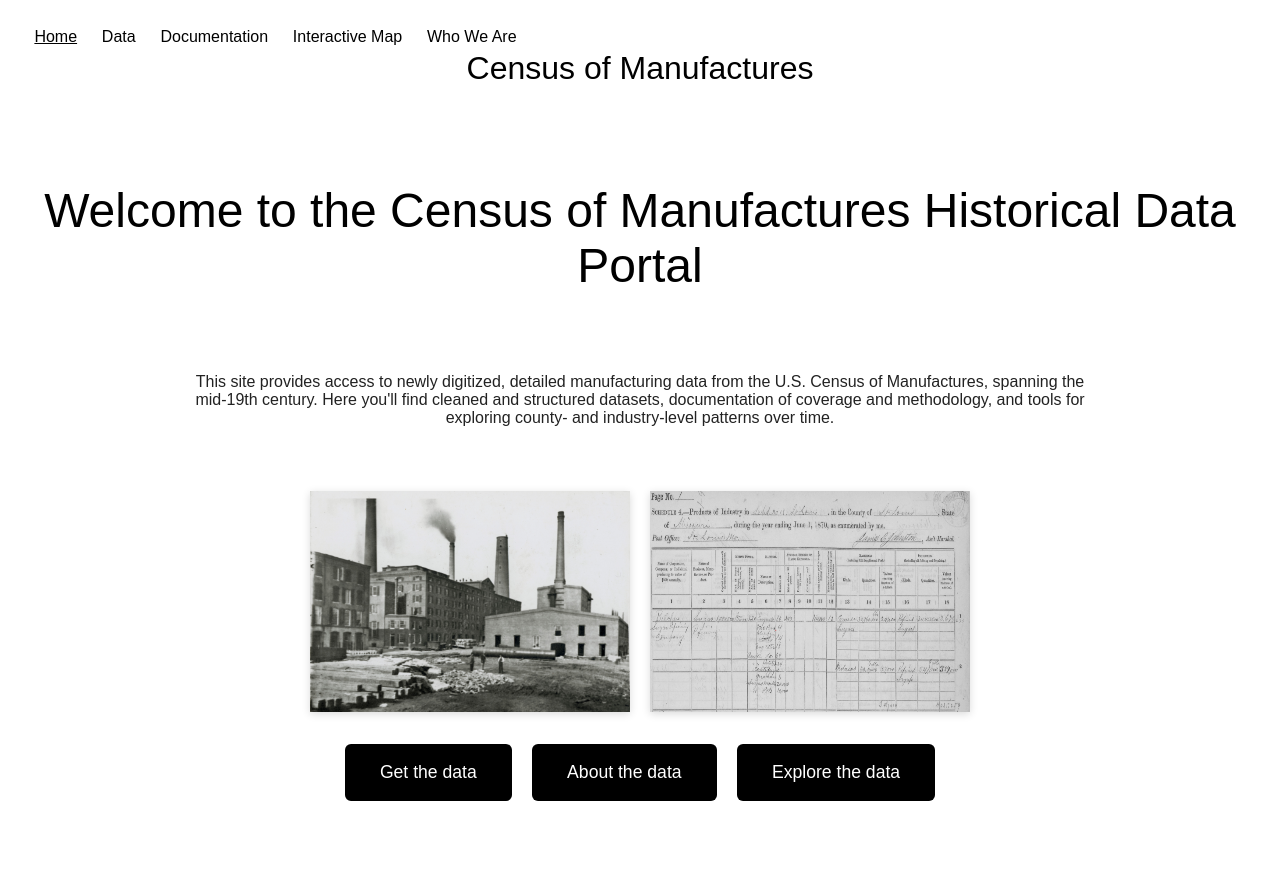
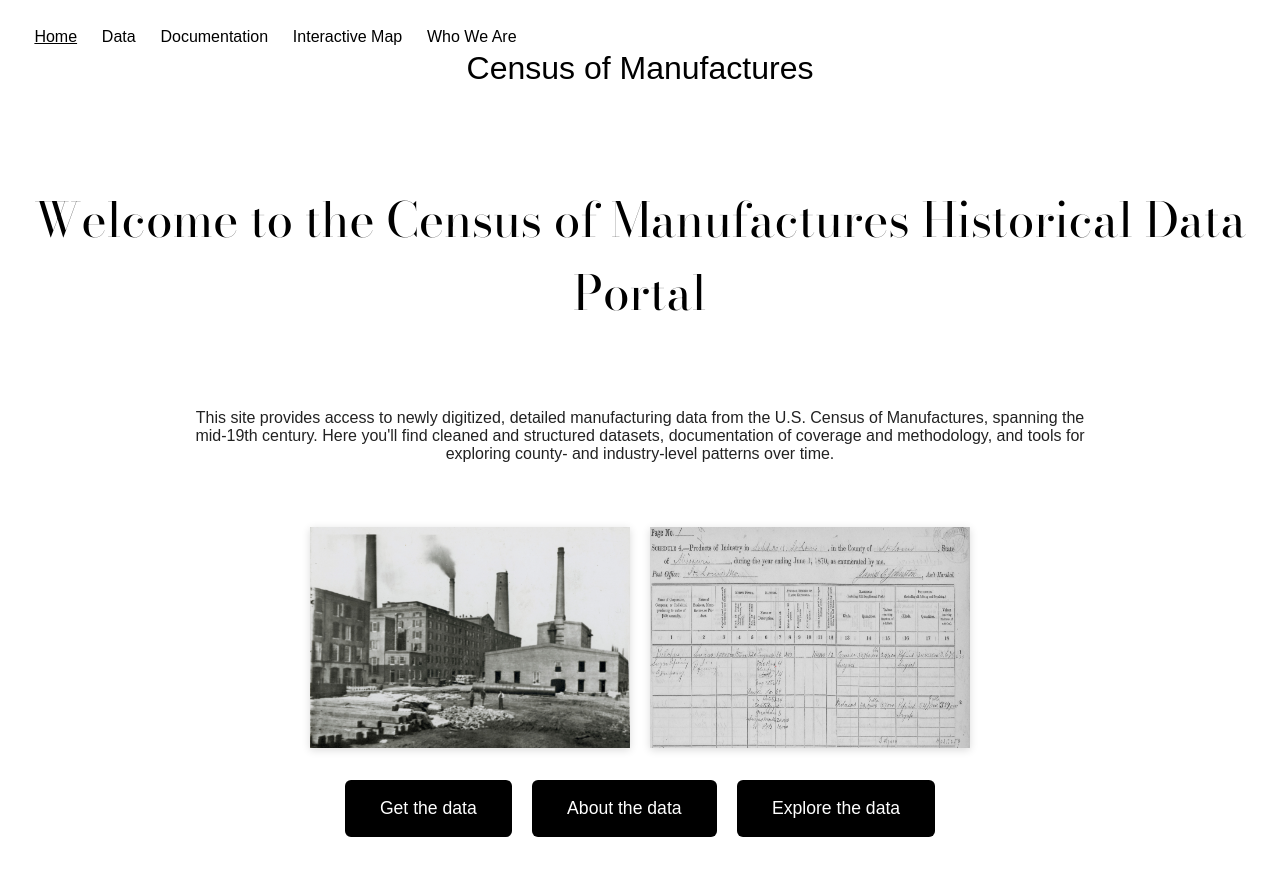
Before and after one commit to allen-otterstrom/CMF_data, a Jekyll site: the page built from index.md, in a window 1280 px wide. Shown: the top 876 px of the page. Built offline with Jekyll 4.4.1, drawn with Linux system fonts in a browser that asks for light colours.

Commit message:
Update index.md

```diff
--- a/index.md
+++ b/index.md
@@ -26,8 +26,8 @@ title: Historical Census of Manufactures Microdata
   /* Make the main header bigger on the homepage */
 body.page-index h1 {
     font-size: 3em;   /* increase size as desired */
-    /*font-family: 'Bodoni Moda', serif;*/ /* optional: match your header style */
-    font-family: 'Arial';
+    font-family: 'Bodoni Moda', serif; /* optional: match your header style */
+    /*font-family: 'Arial';*/
     font-weight: 400;  /* optional: lighter weight */
     margin-bottom: 1em; /* spacing below header */
 }
```
